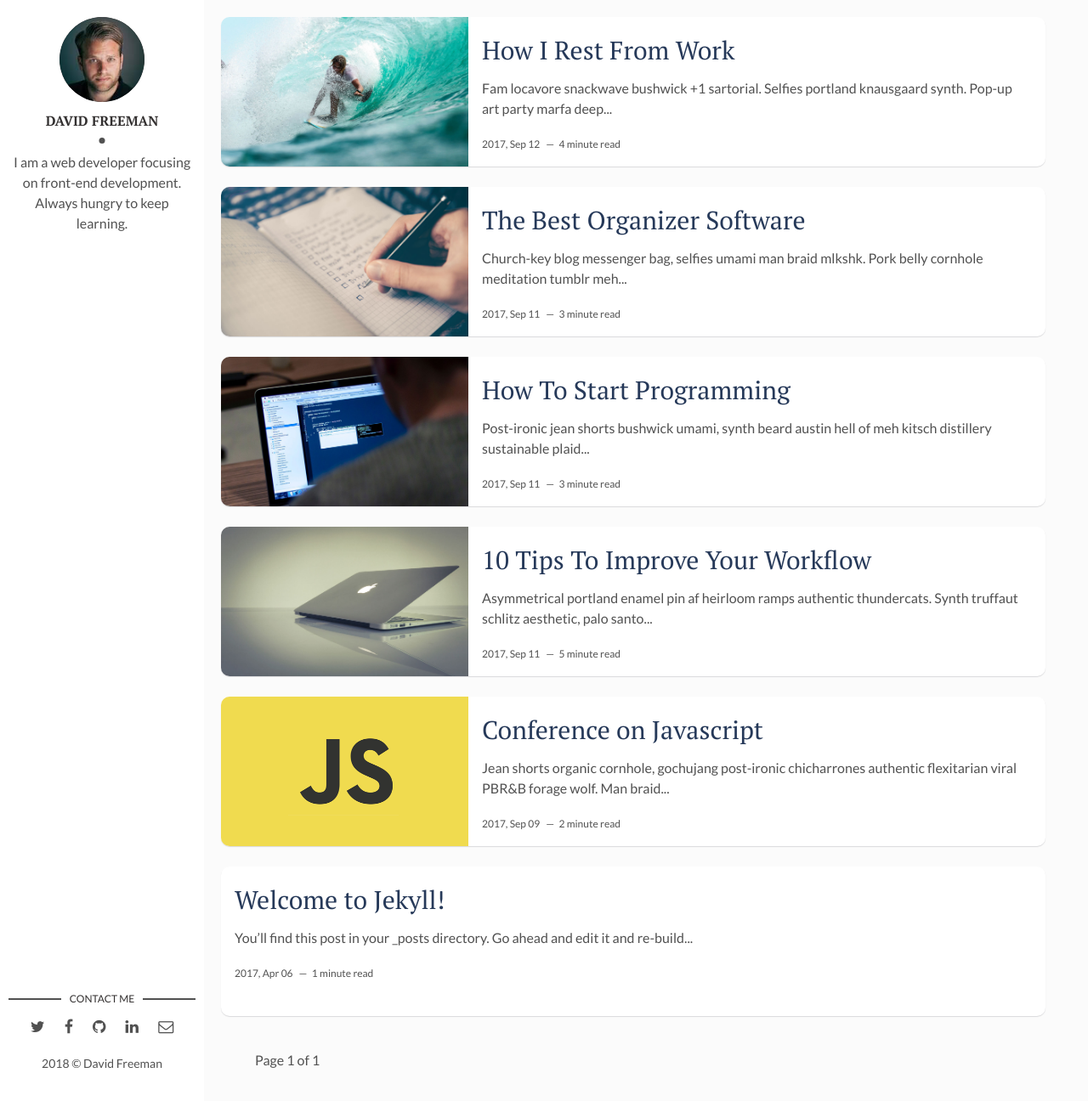
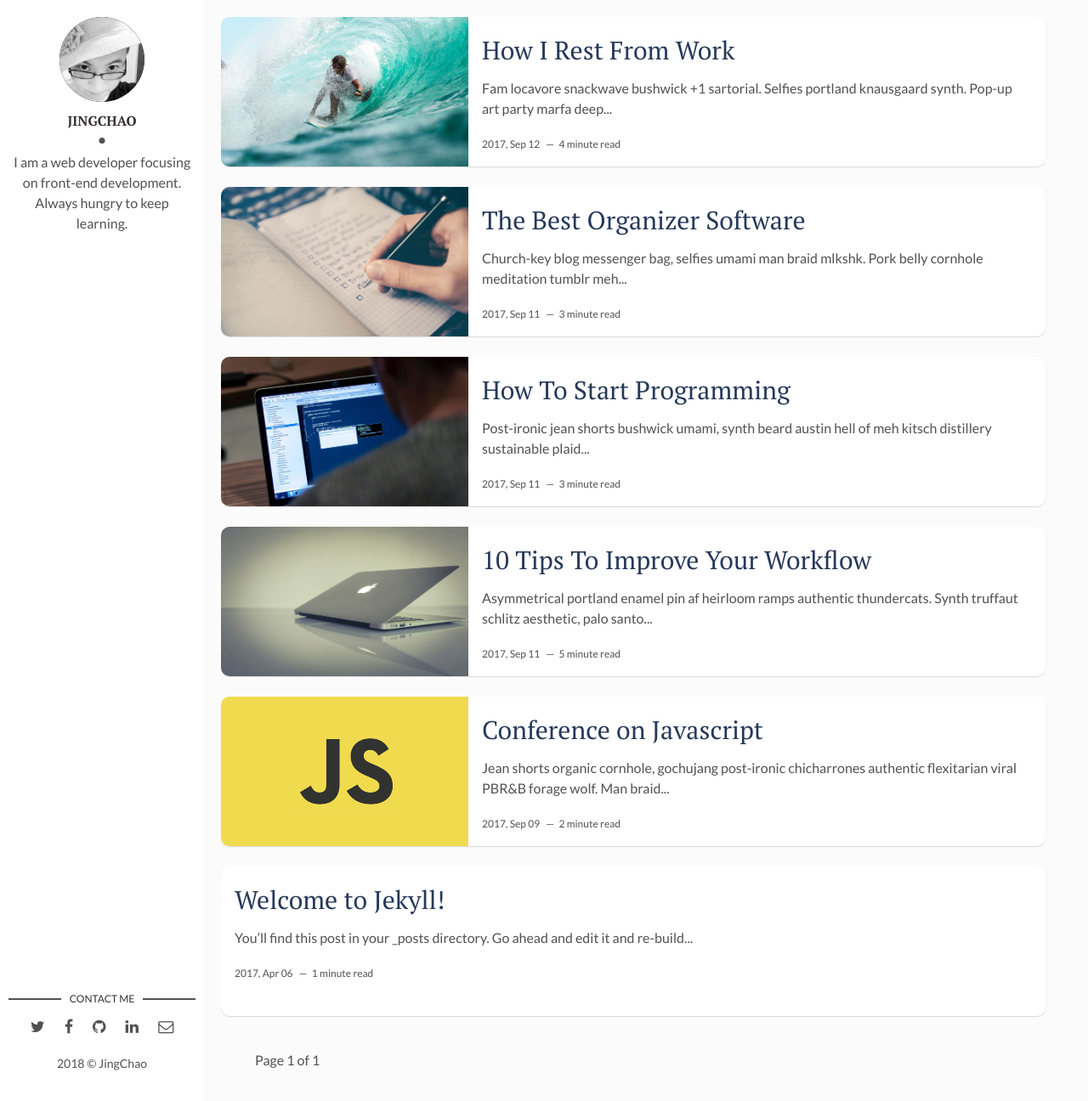
Before and after one commit to alfredchen007/alfredchen007.github.io, a Jekyll site: the page built from index.html, in a window 1280 px wide and 1296 px high. Shown: the whole window at 85% size. Built offline with Jekyll 4.4.1, drawn with Linux system fonts in a browser that asks for light colours; the list of posts is cut into pages by our own code.

Commit message:
modify info

```diff
--- a/_config.yml
+++ b/_config.yml
@@ -11,8 +11,8 @@
 site-twitter: #if your site has a twitter account, enter it here
 
 # Author Settings
-author: David Freeman # add your name
-author-img: david-freeman.jpg # add your photo
+author: JingChao # add your name
+author-img: chenjingchao.jpg # add your photo
 about-author: I am a web developer focusing on front-end development. Always hungry to keep learning. # add description
 social-twitter: # add your Twitter handle
 social-facebook: # add your Facebook handle
```
Also changed, not shown: Gemfile.lock (added), assets/img/chenjingchao.jpg (added), 3 other files.
